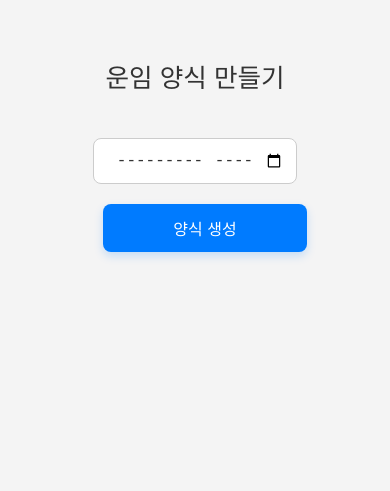
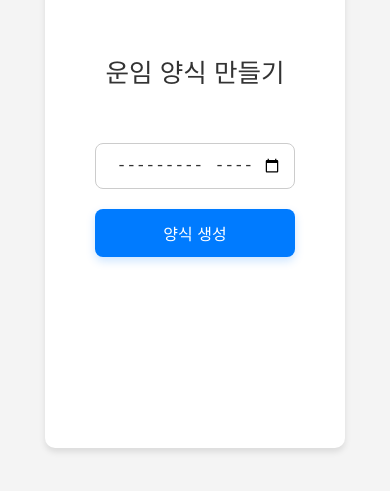
Before and after one commit to Jaehyeon1020/automate-fare-sheet, a React (Vite) app: page / in a window 390 px wide. Shown: the part 277-768 px from the top of the page. Built offline with nearby package versions, Linux system fonts and the light colour scheme.

Commit message:
feat: css change

```diff
--- a/src/App.css
+++ b/src/App.css
@@ -17,8 +17,8 @@ body {
   border-radius: 10px;
   box-shadow: 0 4px 6px rgba(0, 0, 0, 0.1);
   text-align: center;
-  width: 90%;
-  max-width: 400px;
+  width: 100%;
+  max-width: 200px;
 
   /* 세로 중앙 정렬 */
   display: flex;
@@ -110,14 +110,14 @@ button:hover {
 /* 모바일 환경 최적화 */
 @media (max-width: 480px) {
   .container {
-    width: 95%;
-    padding: 20px;
-    height: auto;
+    width: 100%;
+    padding: 50px;
+    height: 60vh;
   }
 
   h2 {
     font-size: 1.6rem;
-    padding-bottom: 20px;
+    padding-bottom: 30px;
   }
 
   input[type="month"],
--- a/src/App.jsx
+++ b/src/App.jsx
@@ -120,12 +120,10 @@ function App() {
   };
 
   return (
-    <div style={{ padding: "20px" }}>
+    <div className="container">
       <h2>운임 양식 만들기</h2>
       <input type="month" value={monthInput} onChange={handleMonthChange} />
-      <button onClick={handleExcelDownload} style={{ marginLeft: "10px" }}>
-        양식 생성
-      </button>
+      <button onClick={handleExcelDownload}>양식 생성</button>
     </div>
   );
 }
```
